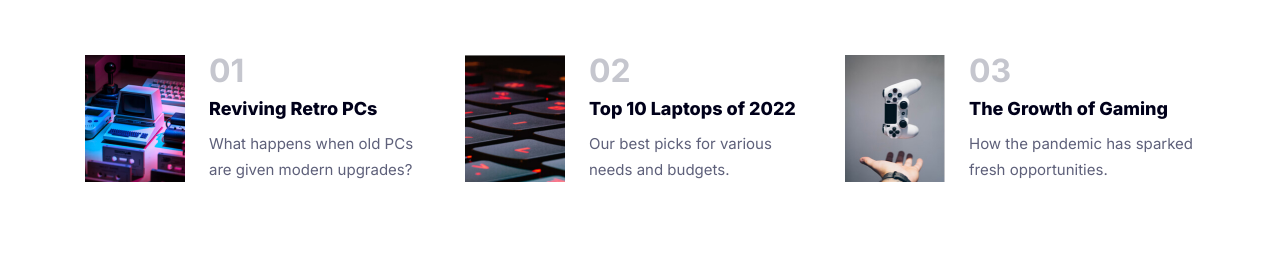
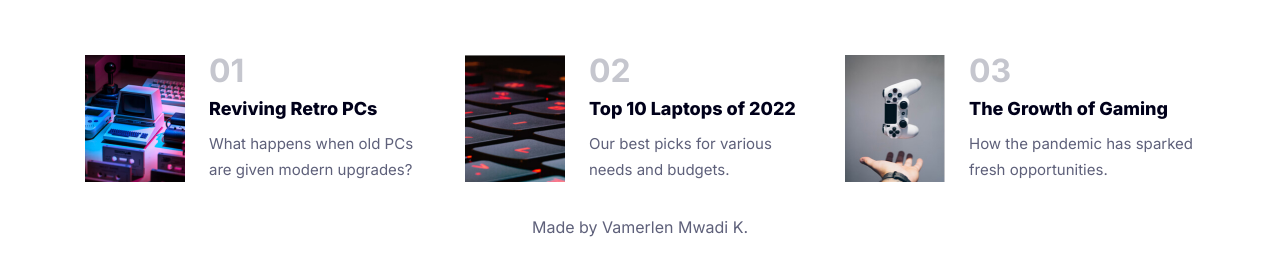
Before and after one commit to Vamerlen/fem-news-homepage, a website built with Vite: page index.html in a window 1280 px wide. Shown: the part 715-990 px from the top of the page. Built offline with nearby package versions, Linux system fonts and the light colour scheme.

Commit message:
Update index.html

```diff
--- a/index.html
+++ b/index.html
@@ -210,7 +210,7 @@
 
     </main>
 <center>
-        <p class="copyr>Made by Vamerlen Mwadi K.</p>
+        <p class="copyr" style="padding-top: 2rem; font-size: 1rem;">Made by Vamerlen Mwadi K.</p>
       </center>
     <script src="main.js"></script>
   </body>
```
